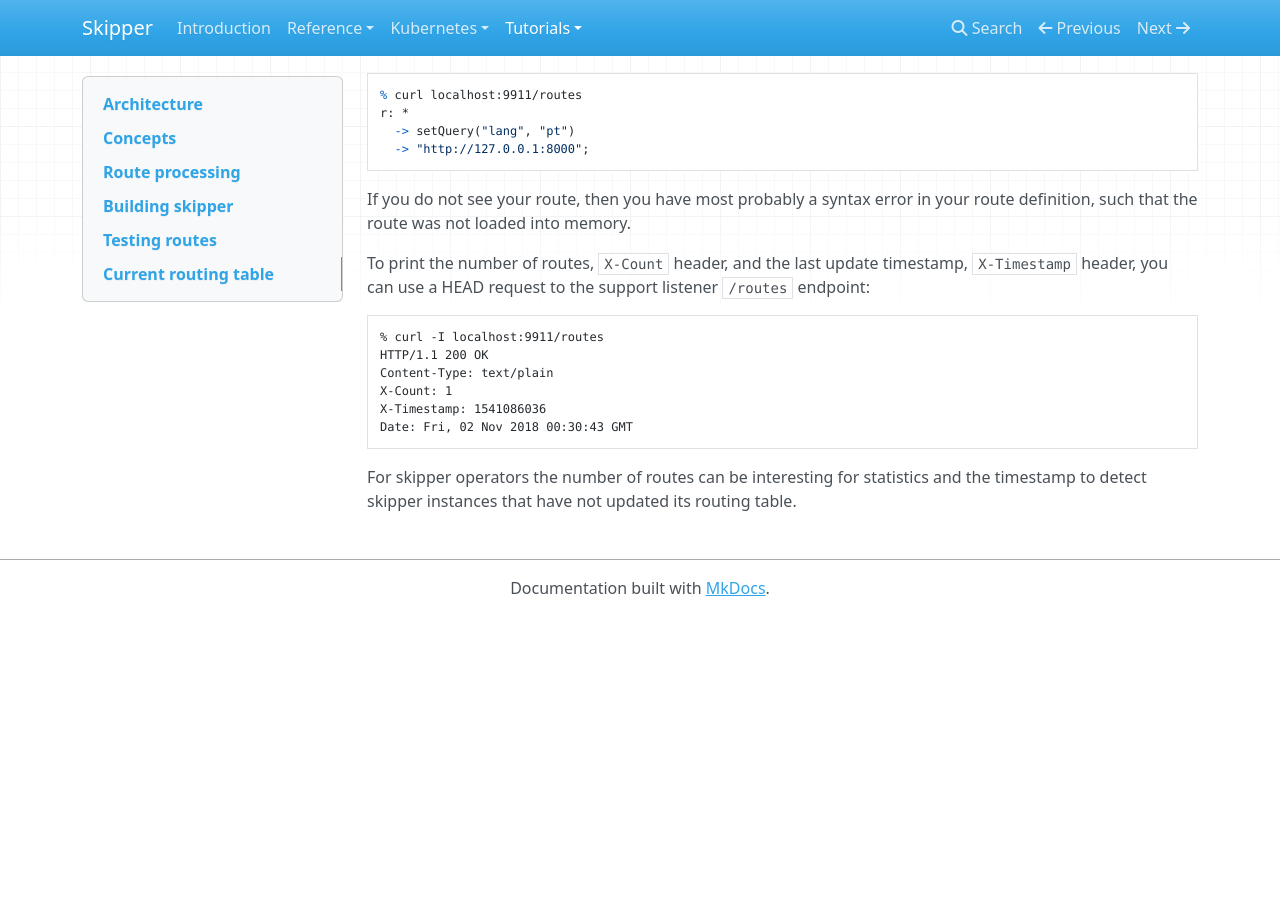
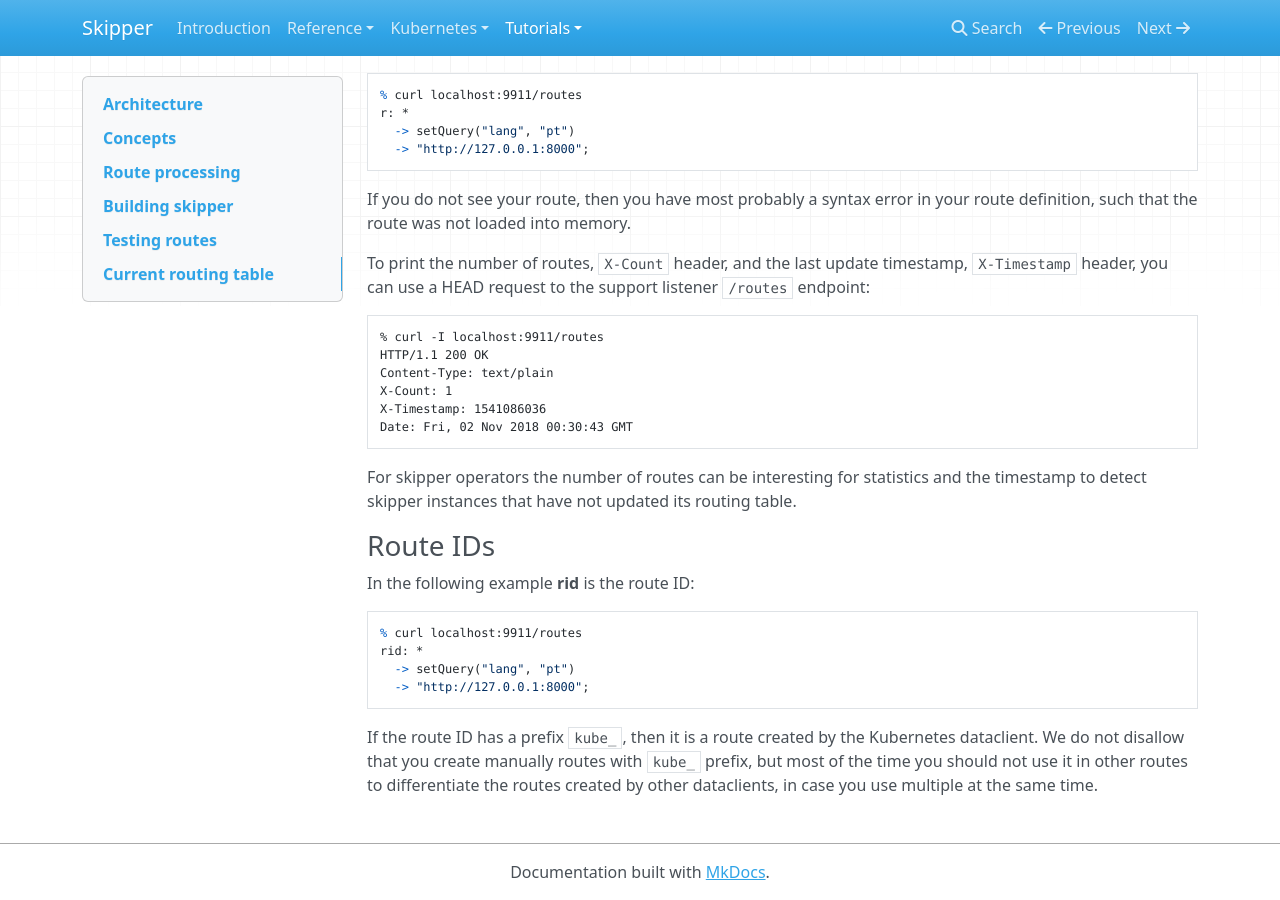
Before and after one commit to zalando/skipper, an MkDocs documentation site: the page built from docs/tutorials/basics.md, in a window 1280 px wide and 900 px high, scrolled down 5499 px. Built offline with MkDocs 1.6.1, drawn with Linux system fonts in a browser that asks for light colours; nearby versions of some CDN libraries; before the commit the page ends 6115 px from its top, so only the background shows below that.

Commit message:
added route id prefix kube_ to the docs
Signed-off-by: Sandor Szücs <sandor.szuecs@zalando.de>

````diff
--- a/docs/tutorials/basics.md
+++ b/docs/tutorials/basics.md
@@ -327,3 +327,20 @@
 For skipper operators the number of routes can be interesting for
 statistics and the timestamp to detect skipper instances that have not
 updated its routing table.
+
+### Route IDs
+
+In the following example **rid** is the route ID:
+
+```
+% curl localhost:9911/routes
+rid: *
+  -> setQuery("lang", "pt")
+  -> "http://127.0.0.1:8000";
+```
+
+If the route ID has a prefix `kube_`, then it is a route created by
+the Kubernetes dataclient. We do not disallow that you create manually
+routes with `kube_` prefix, but most of the time you should not use it
+in other routes to differentiate the routes created by other
+dataclients, in case you use multiple at the same time.
````
